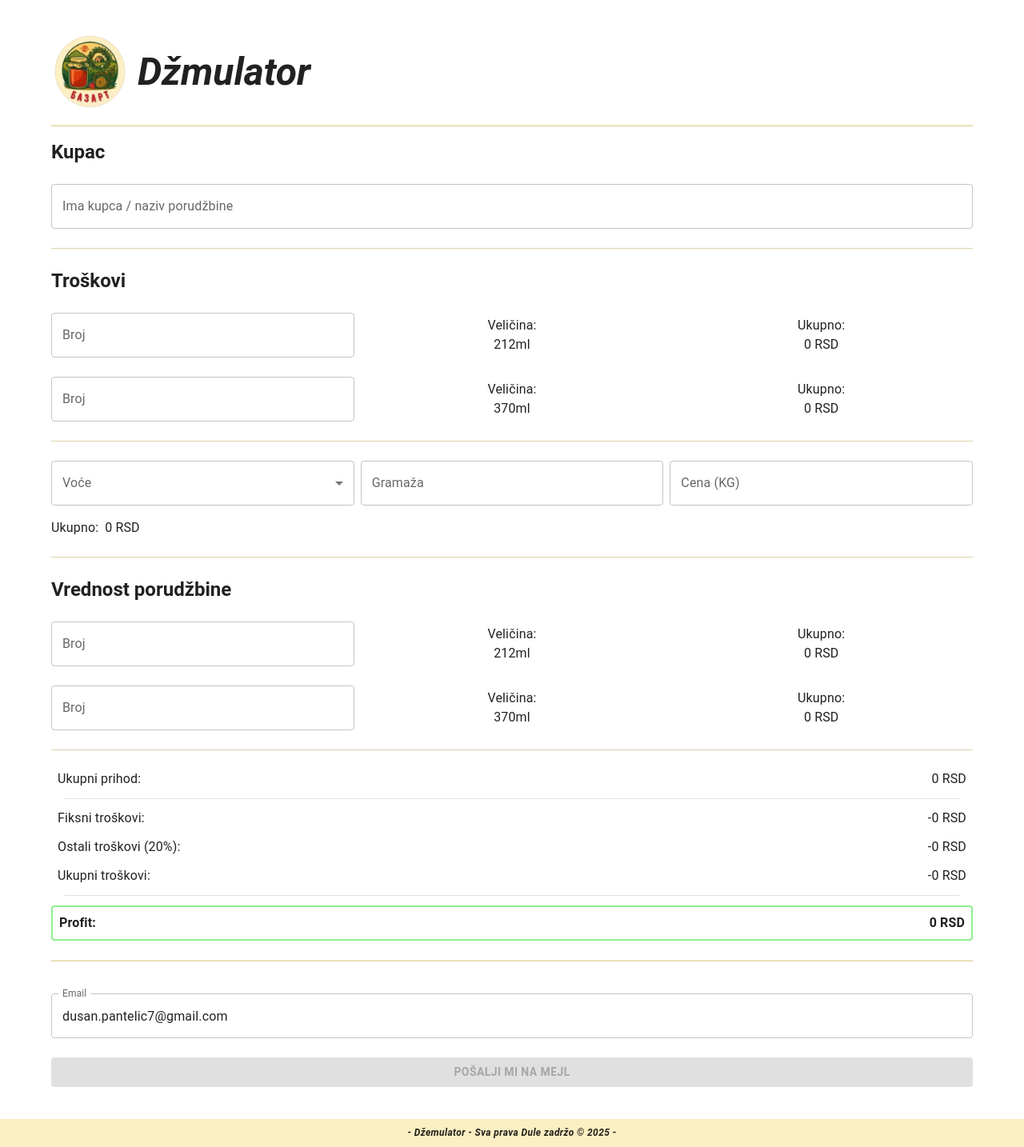
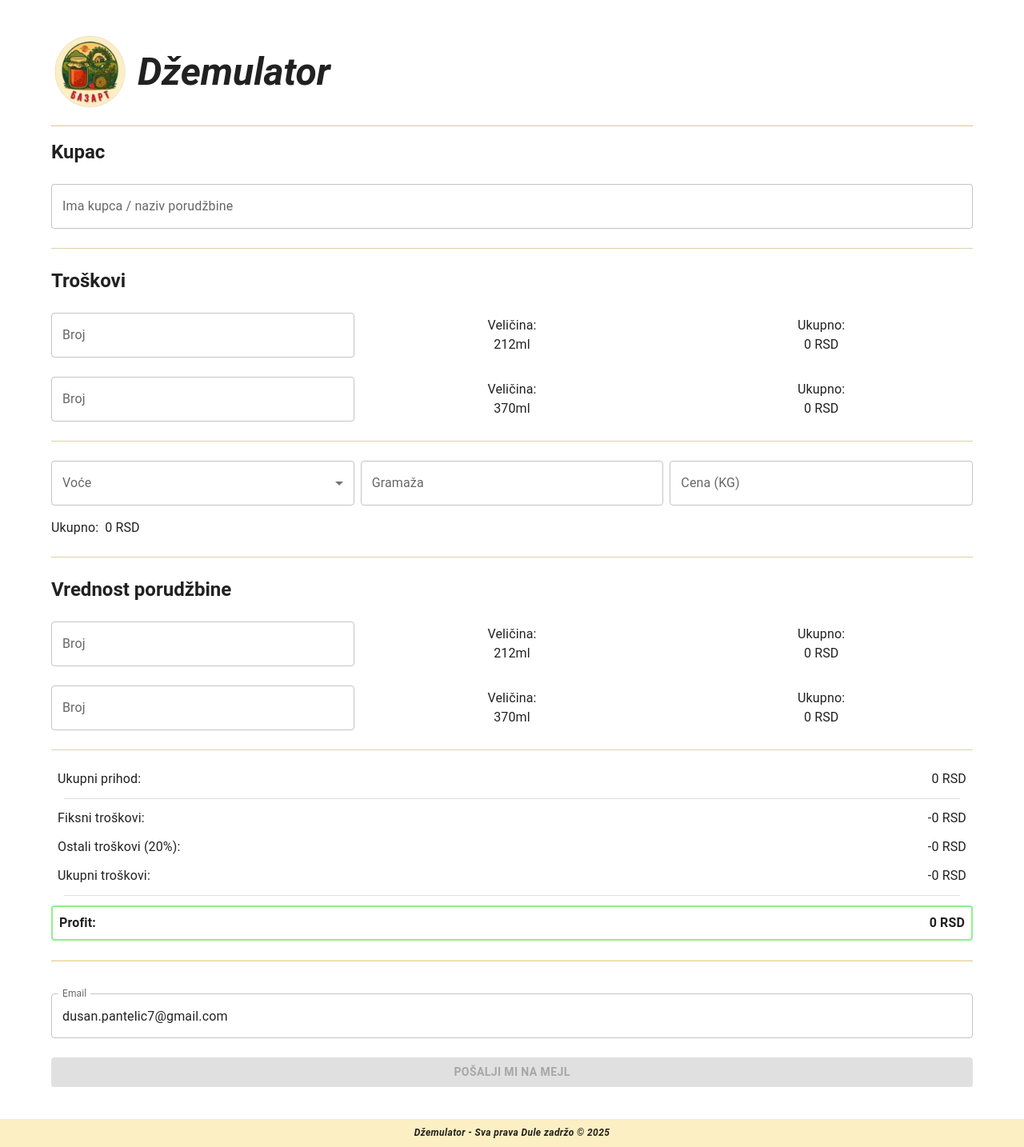
Before and after one commit to LakiTheGreat/UI_dzem_kalkulator, a React (Create React App) app in the folder my-app/: page / in a window 1280 px wide. Shown: the whole page at 80% size. Built offline with nearby package versions, Linux system fonts and the light colour scheme; some icons are missing.

Commit message:
app name

```diff
--- a/my-app/src/App.tsx
+++ b/my-app/src/App.tsx
@@ -2,7 +2,7 @@ import { Box, Container, Divider, Stack, Typography } from '@mui/material';
 
 import logo from './assets/logo.png';
 import Form from './form';
-import { colors } from './constants';
+import { AppName, colors } from './constants';
 
 function App() {
   return (
@@ -20,7 +20,7 @@ function App() {
               variant='h3'
               sx={{ fontStyle: 'italic', fontWeight: 'bold' }}
             >
-              Džmulator
+              {AppName}
             </Typography>
           </Stack>
 
@@ -41,7 +41,7 @@ function App() {
           textAlign='center'
           sx={{ fontWeight: 'bold', fontStyle: 'italic' }}
         >
-          - Džemulator - Sva prava Dule zadržo © 2025 -
+          {`${AppName} - Sva prava Dule zadržo © ${new Date().getFullYear()}`}
         </Typography>
       </Stack>
     </>
--- a/my-app/src/constants/index.ts
+++ b/my-app/src/constants/index.ts
@@ -63,3 +63,5 @@ export const colors = {
   main: '#DF3A15',
   secondary: '#FBEFC3',
 };
+
+export const AppName = 'Džemulator';
```
